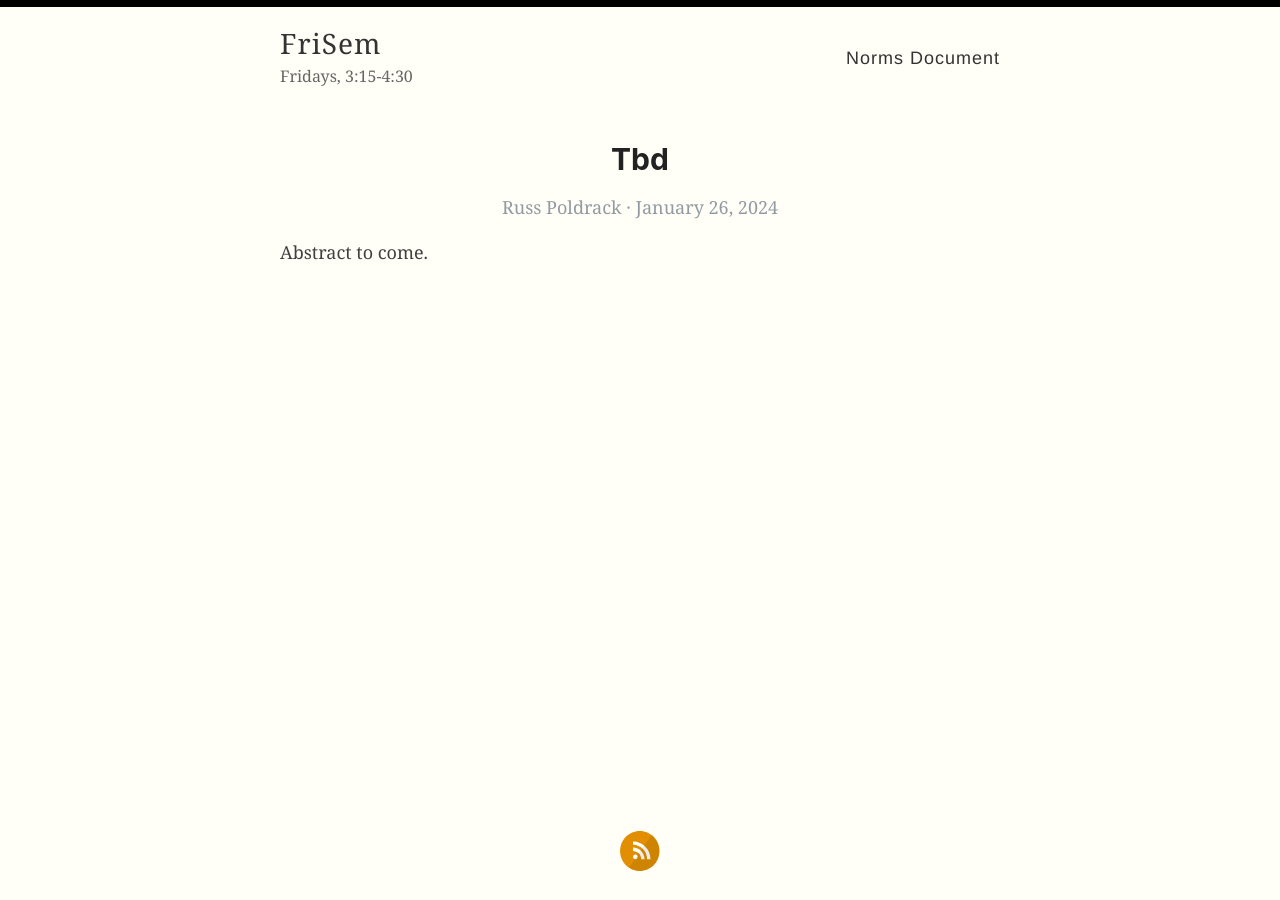
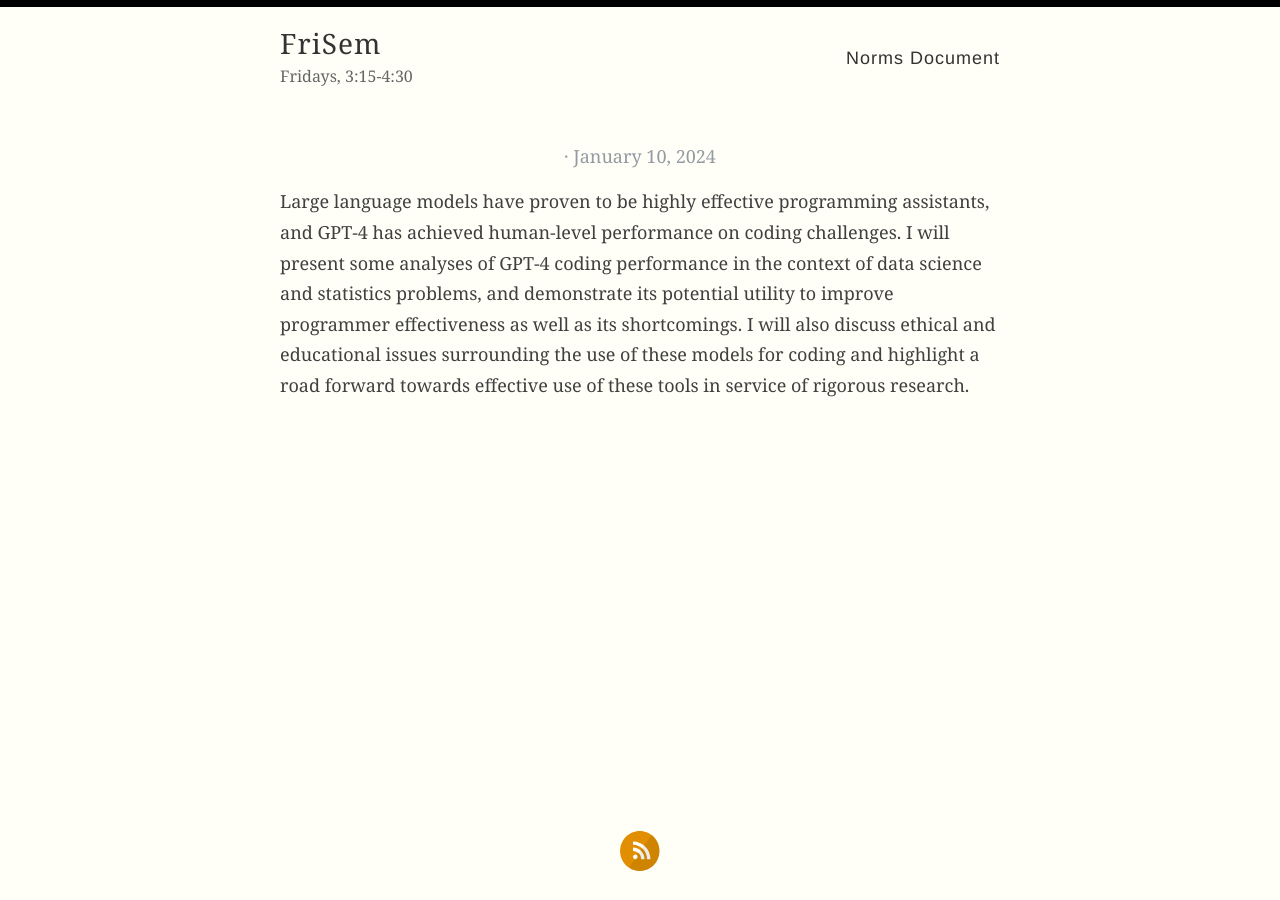
Before and after one commit to frisem/frisem.github.io, a Jekyll site: the page built from _posts/2024-01-26-Russ-Poldrack.md, in a window 1280 px wide. Built offline with Jekyll 4.4.1, drawn with Linux system fonts in a browser that asks for light colours; our own code applies the rules of GitHub Pages for plain Markdown files.

Commit message:
abstract + title

```diff
--- a/_posts/2024-01-26-Russ-Poldrack.md
+++ b/_posts/2024-01-26-Russ-Poldrack.md
@@ -1,7 +1,7 @@
 ---
 layout: post
-title: Tbd
+title: AI-assisted coding: Experiments with GPT-4
 speaker: Russ Poldrack
 ---
 
-Abstract to come.
+Large language models have proven to be highly effective programming assistants, and GPT-4 has achieved human-level performance on coding challenges. I will present some analyses of GPT-4 coding performance in the context of data science and statistics problems, and demonstrate its potential utility to improve programmer effectiveness as well as its shortcomings. I will also discuss ethical and educational issues surrounding the use of these models for coding and highlight a road forward towards effective use of these tools in service of rigorous research.
```
